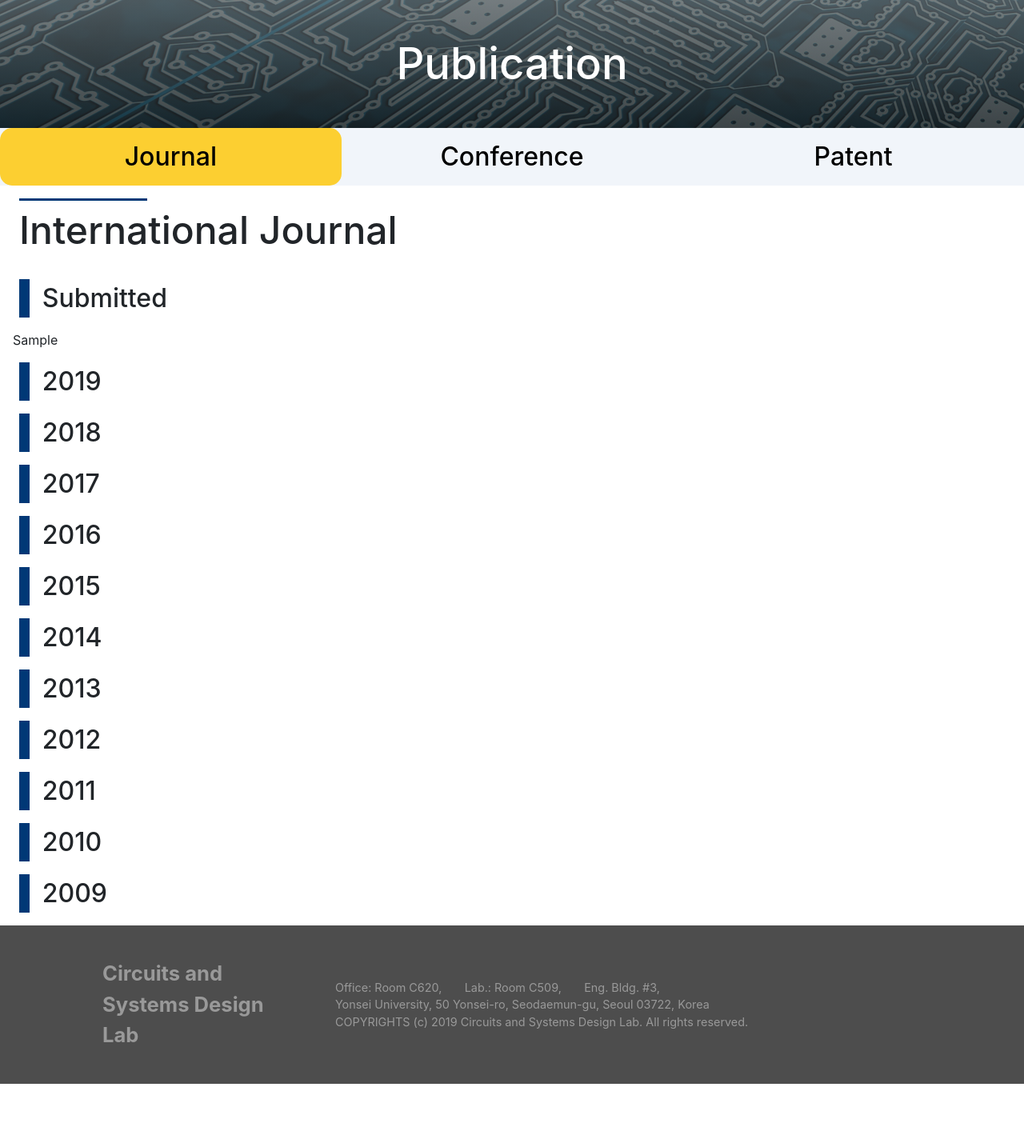
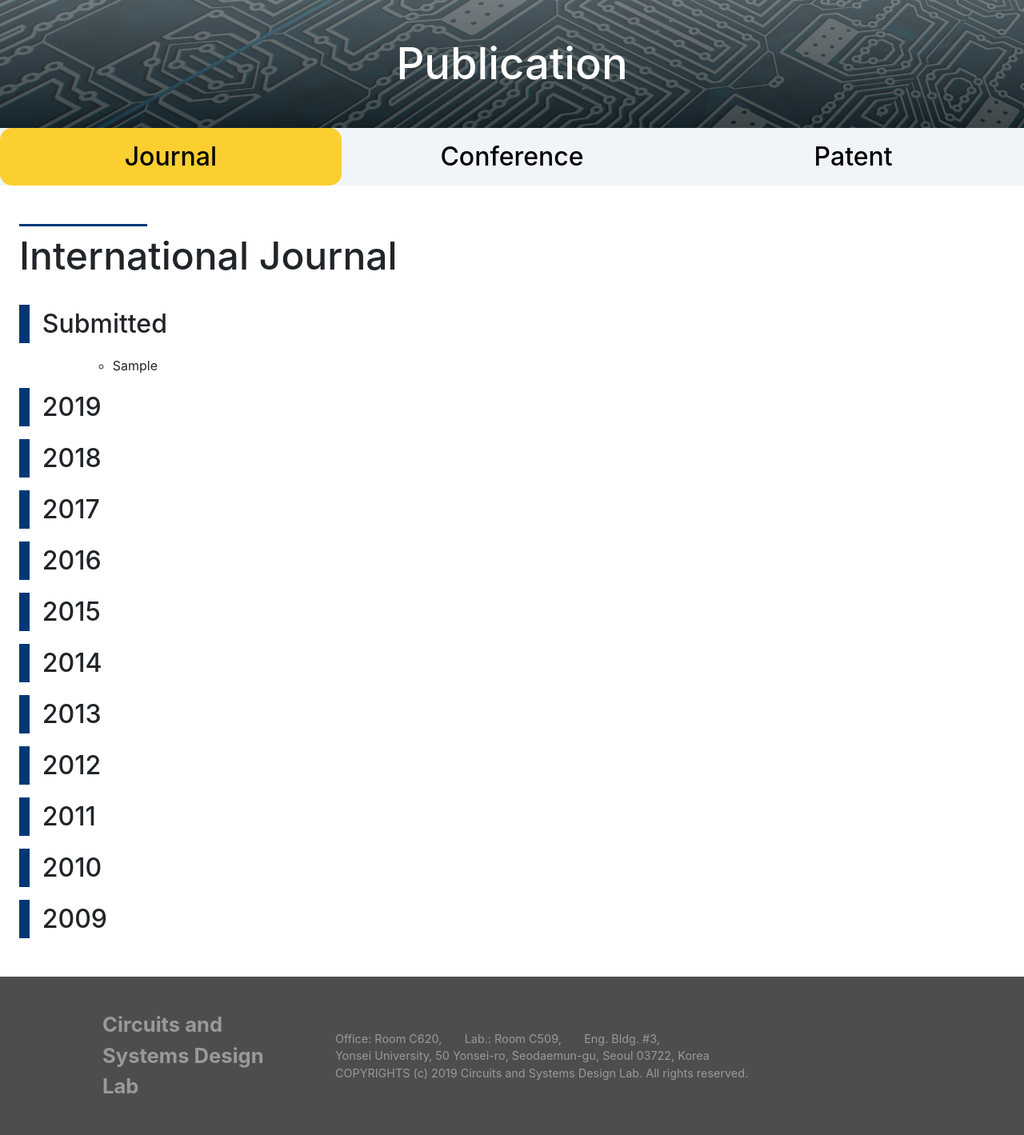
Before and after one commit to insuofficial/CSDL_deploy, a Django app: page /journal/ in a window 1280 px wide. Shown: the part 142-1561 px from the top of the page at 80% size. Before the commit the page ends 1497 px from the top, so only its background shows below. Run offline with Django 3.2, Linux system fonts and the light colour scheme; tables that the repository leaves empty hold one stand-in row (values such as "Sample post"); some libraries are stand-ins or nearby versions.

Commit message:
1st prototype

```diff
--- a/webCSDL/homepage/models.py
+++ b/webCSDL/homepage/models.py
@@ -10,7 +10,6 @@ import datetime
 #           Main           #
 ############################
 class Main(models.Model):
-    notice = RichTextUploadingField()
     introduction = RichTextUploadingField()
 
     def __str__(self):
@@ -60,7 +59,7 @@ class ResearchArea(models.Model):
 class Research(models.Model):
     research_area = models.ForeignKey(ResearchArea, on_delete=models.CASCADE)
     research_name = models.CharField(max_length=128, primary_key=True)
-    research_detail = RichTextUploadingField()
+    research_detail = RichTextUploadingField(blank=True, null=True)
 
     def __str__(self):
         return '[{}] {}'.format(self.research_area, self.research_name)
@@ -87,10 +86,10 @@ class Journal(models.Model):
     year = models.IntegerField(choices=year_choices, default=current_year)
     summary = models.CharField(max_length=144)
     journal = models.CharField(max_length=255, primary_key=True)
-    detail = RichTextUploadingField()
+    detail = RichTextUploadingField(blank=True, null=True)
 
     def __str__(self):
-        return '{}'.format(self.year)
+        return '[{}] {}'.format(self.year, self.journal)
 
 class Conference(models.Model):
     conference = RichTextUploadingField()
@@ -100,15 +99,15 @@ class Conference(models.Model):
 
 class Patent(models.Model):
     current_year = datetime.date.today().year
-    year_choices = [(r, r) for r in range(2009, current_year + 1)]
+    year_choices = [(r, r) for r in range(2008, current_year + 1)]
     location_choices = [('International Patent', 'International Patent'), ('Korean Patent', 'Korean Patent')]
 
-    location = models.CharField(choices=location_choices, default='International Patent', max_length=128, primary_key=True)
+    location = models.CharField(choices=location_choices, default='International Patent', max_length=128)
     year = models.IntegerField(choices=year_choices, default=current_year)
-    patent = RichTextUploadingField()
+    patent = RichTextUploadingField(blank=True, null=True)
 
     def __str__(self):
-        return '{}'.format(self.year)
+        return '[{}] {}'.format(self.location, self.year)
 
 #############################
 #           Board           #
@@ -116,7 +115,7 @@ class Patent(models.Model):
 class Notice(models.Model):
     user = models.ForeignKey(User, on_delete=models.CASCADE)
     title = models.CharField(max_length=144, primary_key=True)
-    content = RichTextUploadingField()
+    content = RichTextUploadingField(blank=True, null=True)
     created_date = models.DateTimeField(auto_now_add=True)
     published_date = models.DateField(blank=True, null=True)
     views = models.PositiveIntegerField(default=0)
@@ -143,7 +142,7 @@ class Album(models.Model):
     title = models.CharField(max_length=128, primary_key=True)
     image_url = models.URLField(max_length=400, blank=True, null=True)
     thumbnail = models.ImageField(upload_to='Album/',  default='homepage/img/no-image-icon.png')
-    detail = RichTextUploadingField()
+    detail = RichTextUploadingField(blank=True, null=True)
     date = models.DateField()
 
     def __str__(self):
@@ -167,7 +166,7 @@ class Contact(models.Model):
     address_lab_ko = models.CharField(max_length=64, blank=True, null=True)
     email_professor = models.EmailField(max_length=32, blank=True, null=True)
 
-    location = RichTextUploadingField()
+    location = RichTextUploadingField(blank=True, null=True)
 
     def __str__(self):
         return '{}'.format(self.address_ko)
--- a/webCSDL/static/homepage/board/album_list_style.css
+++ b/webCSDL/static/homepage/board/album_list_style.css
@@ -33,12 +33,17 @@
 
 .album-out {
     margin: 1rem;
+    flex-wrap: wrap;
+    justify-content: space-around;
 }
 
 .album {
+    width: 18rem;
     padding: 1.5rem 0.8rem;
+    margin: 1rem 0;
     border: 1px solid #eeeeee;
     border-radius: 5px;
+    justify-content: space-between;
 }
 
 .mb-4, .mt-3 {
--- a/webCSDL/static/homepage/header_footer_style.css
+++ b/webCSDL/static/homepage/header_footer_style.css
@@ -168,7 +168,7 @@ footer {
     }
 }
 /* Pixel & iPhone Plus */
-@media (max-width: 500px) {
+@media (max-width: 560px) {
     html {
         font-size: 11px;
     }
--- a/webCSDL/static/homepage/main_style.css
+++ b/webCSDL/static/homepage/main_style.css
@@ -85,9 +85,9 @@ tbody tr:nth-of-type(1) th, tbody tr:nth-of-type(1) td {
     padding: 2rem 6% 0 6%;
 }
 
-.intro > .content{
+.intro-content{
     padding: 0 5%;
-    font-size: 1.4rem;
+    font-size: 1.2rem;
 }
 
 .images {
--- a/webCSDL/static/homepage/people/member_style.css
+++ b/webCSDL/static/homepage/people/member_style.css
@@ -42,6 +42,11 @@
     padding-top: 3rem;
 }
 
+.top-info-image img {
+    height: 14rem;
+    width: 11rem;
+}
+
 .top-info-content {
     padding: 0 3rem;
     width: 100%;
--- a/webCSDL/static/homepage/publication/journal_list_style.css
+++ b/webCSDL/static/homepage/publication/journal_list_style.css
@@ -8,13 +8,18 @@
 
 /* ---------- middle start -----------*/
 
-.journal_out {
+.journal-out {
     max-width: 1300px;
     margin: 2rem auto;
 }
 
-.journal_in {
+.journal-in {
     margin: 0 1rem;
+}
+
+.journal-in li {
+    margin-left: 10%;
+    list-style: circle;
 }
 
 .title-out, .year-out {
@@ -51,6 +56,15 @@
     content: '';
 }
 
+.journal {
+    align-items: center;
+    justify-content: space-between;
+}
+
+.journal-detail {
+    margin-right: 10%;
+}
+
 .mb-4, .mt-3 {
     margin: 0!important;
 }
--- a/webCSDL/static/homepage/research/overview_detail_style.css
+++ b/webCSDL/static/homepage/research/overview_detail_style.css
@@ -5,6 +5,9 @@
 }
 /* ---------- sub-header end -----------*/
 
+img {
+    width:100%!important;
+}
 
 /* ---------- middle start -----------*/
 
--- a/webCSDL/templates/homepage/board/seminar_list.html
+++ b/webCSDL/templates/homepage/board/seminar_list.html
@@ -20,7 +20,7 @@
 <!-- middle part -->
 {% block middle %}
 <div class="middle">
-  <div class="list-out">
+  <div class="list-out d-flex flex-column">
       <div class="list-in d-flex flex-column">
           <div class="title-out d-flex">
             <div class="title d-inline-flex flex-column"><span></span>Seminar</div>
--- a/webCSDL/templates/homepage/includes/sub_header_board.html
+++ b/webCSDL/templates/homepage/includes/sub_header_board.html
@@ -16,7 +16,7 @@
                     </a>
                 </li>
                 <li>
-                    <a href="{% url 'alumni_page' %}">
+                    <a href="{% url 'album_list' %}">
                         <span class="">Album</span>
                     </a>
                 </li>
--- a/webCSDL/templates/homepage/people/member.html
+++ b/webCSDL/templates/homepage/people/member.html
@@ -59,7 +59,7 @@
             {% for member in members_ms %}
             <div class="top-info d-flex">
                 <div class="top-info-image d-flex">
-                    <img src="{{ member.image.url }}" alt="img">
+                    <img src="{% if member.image_url %} {{ member.image_url }} {% else %} {{ member.image.url }} {% endif %}" alt="img">
                 </div>
                 <div class="top-info-content d-flex flex-column">
                     <div class="top-info-name">
@@ -92,7 +92,7 @@
             {% for member in members_intern %}
             <div class="top-info d-flex">
                 <div class="top-info-image d-flex">
-                    <img src="{{ member.image.url }}" alt="img">
+                    <img src="{% if member.image_url %} {{ member.image_url }} {% else %} {{ member.image.url }} {% endif %}" alt="img">
                 </div>
                 <div class="top-info-content d-flex flex-column">
                     <div class="top-info-name">
--- a/webCSDL/templates/homepage/publication/journal_list.html
+++ b/webCSDL/templates/homepage/publication/journal_list.html
@@ -21,7 +21,7 @@
 {% block middle %}
 <div class="middle">
     <div class="journal-out d-flex flex-column">
-        <div class="journal_in">
+        <div class="journal-in">
             <div class="title-out d-flex">
                 <h1 class="title d-inline-flex flex-column"><span></span>International Journal</h1>
                 {% if user.is_staff %}
@@ -33,9 +33,11 @@
 
 
             <h1 class="year d-flex"><span></span>Submitted</h1>
+            <ul>
                 {% for journal in journals_submitted %}
+                <li>
                     <div class="journal d-flex">
-                <div>{{ journal.journal }}</div>
+                        <div class="journal-detail">{{ journal.journal }}</div>
                         {% if user.is_staff %}
                         <div class="mt-3">
                             <a href="{% url 'journal_edit' journal.pk %}"
@@ -44,15 +46,19 @@
                         </div>
                         {% endif %}
                     </div>
+                </li>
                 {% endfor %}
+            </ul>
 
 
             {% for year in years %}
             <h1 class="year d-flex"><span></span>{{ year }}</h1>
+            <ul>
                 {% for journal in journals %}
-            {% if jornal.year == year %}
+                {% if journal.year == year %}
+                <li>
                     <div class="journal d-flex">
-                <div>{{ journal.journal }}</div>
+                        <div class="journal-detail">{{ journal.journal }}</div>
                         {% if user.is_staff %}
                         <div class="mt-3">
                             <a href="{% url 'journal_edit' journal.pk %}"
@@ -61,11 +67,12 @@
                         </div>
                         {% endif %}
                     </div>
+                </li>
                 {% endif %}
                 {% endfor %}
+            </ul>
             {% endfor %}
         </div>
     </div>
 </div>
-</div>
 {% endblock %}
```
Also changed, not shown: webCSDL/static/homepage/board/seminar_list_style.css (+7 -0 lines), webCSDL/static/homepage/people/professor_style.css (+7 -0 lines), webCSDL/static/homepage/research/overview_list_style.css (+16 -14 lines), webCSDL/templates/homepage/main.html (+3 -12 lines), webCSDL/homepage/migrations/0001_initial.py, webCSDL/homepage/migrations/0002_auto_20190403_1950.py (added), webCSDL/homepage/migrations/0003_auto_20190403_1958.py (added), webCSDL/homepage/migrations/0004_auto_20190403_2005.py (added). Lines whose indentation alone changed are shown as unchanged.
